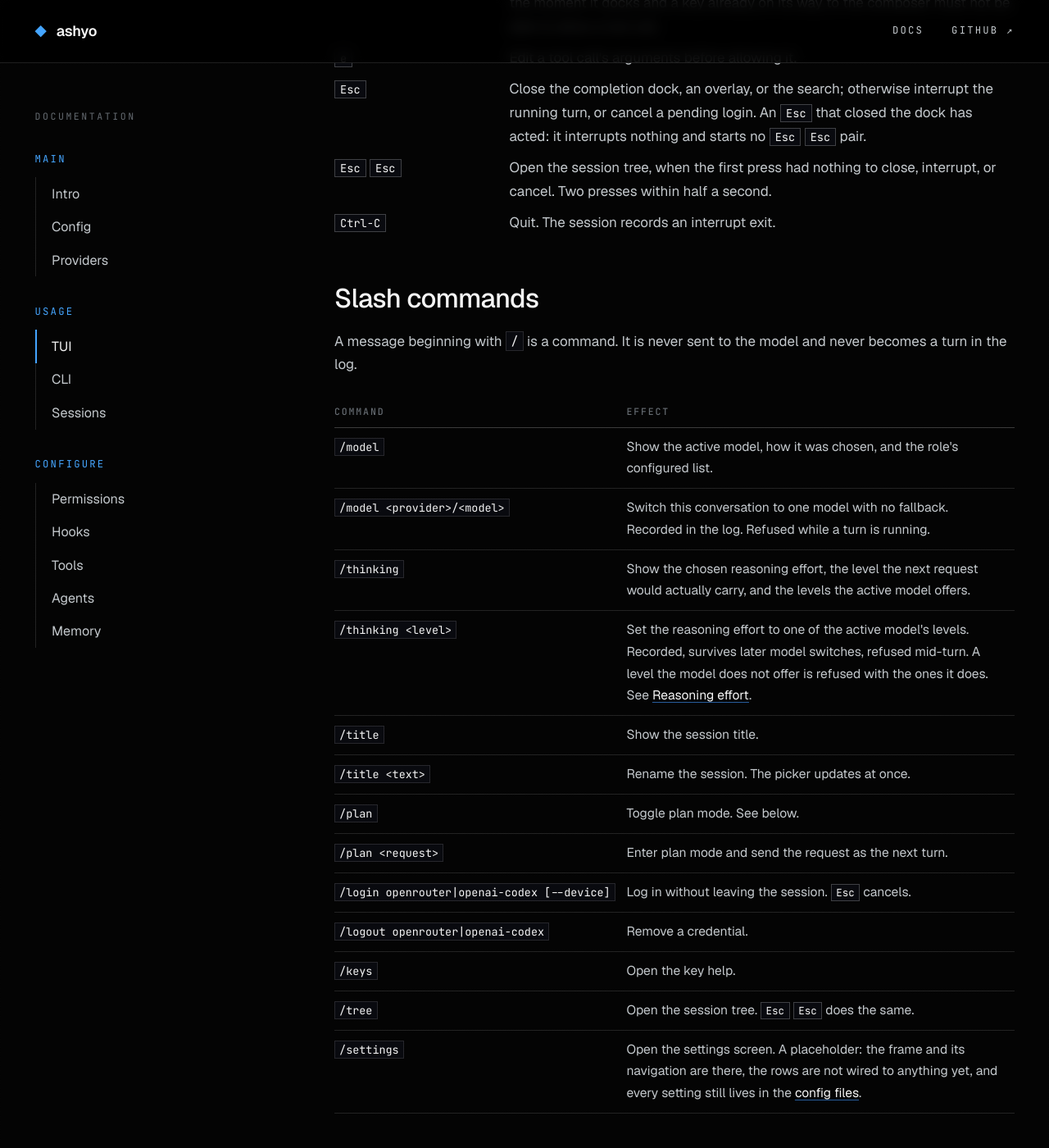
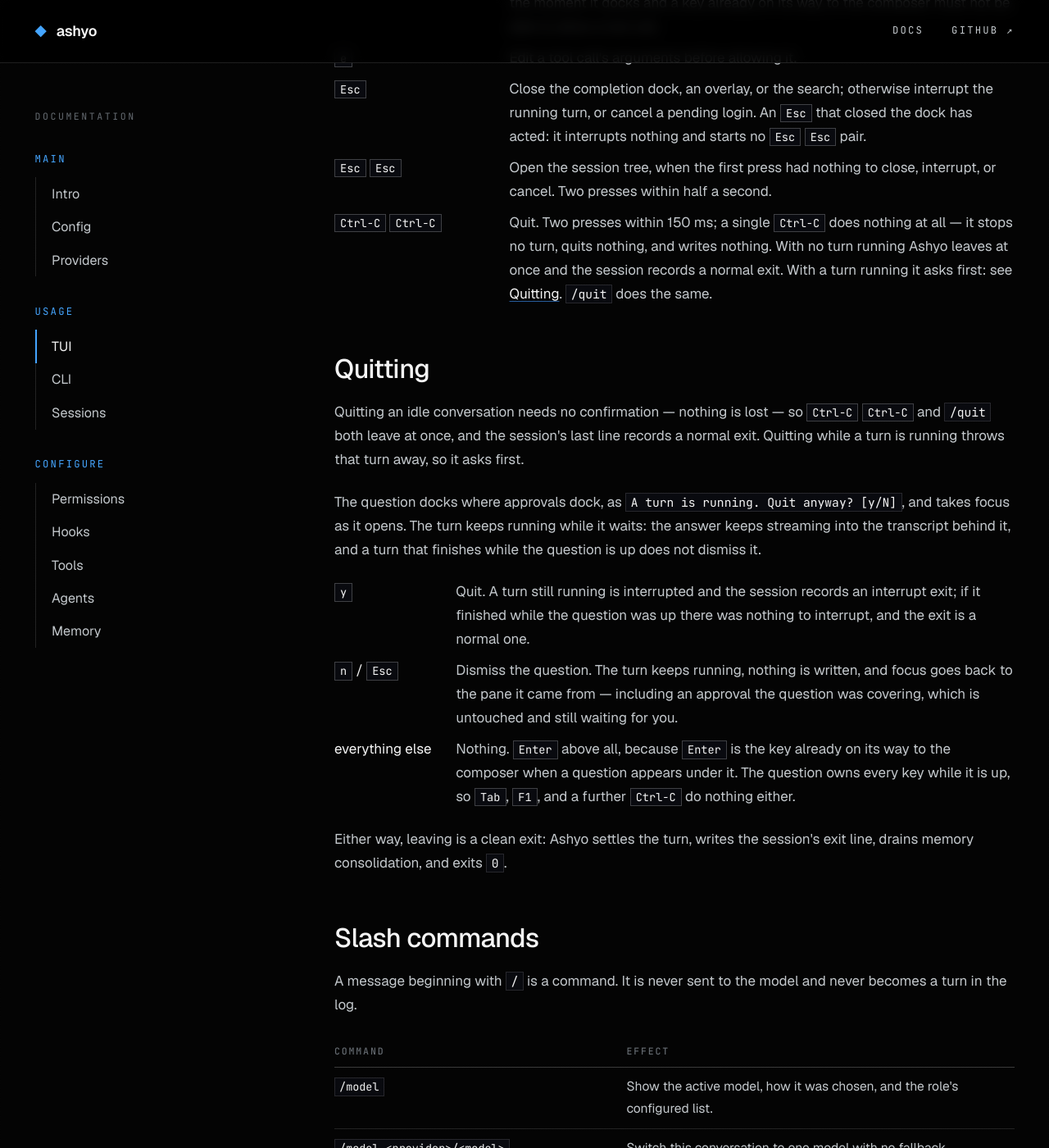
Before and after one commit to ashyo-ai/ashyo-ai.github.io, a Jekyll site: the page built from tui.html, in a window 1280 px wide and 1400 px high, scrolled down 2084 px. Shown: the whole window at 82% size. Built offline with Jekyll 4.4.1, drawn with Linux system fonts in a browser that asks for light colours; some of the changed text lies outside the part shown.

Commit message:
Document quitting: /quit, the double Ctrl-C, and the prompt
The single Ctrl-C row is gone: one press now does nothing at all. Two
within 150 ms quit, as does /quit, at once when nothing is running and
after a docked [y/N] question when a turn is. A new Quitting section
gives the question its own keys — y, n and Esc, and nothing else — and
says what happens to the turn and to the session's exit line either way.

```diff
--- a/tui.html
+++ b/tui.html
@@ -33,8 +33,18 @@
 <dt><kbd>e</kbd></dt><dd>Edit a tool call's arguments before allowing it.</dd>
 <dt><kbd>Esc</kbd></dt><dd>Close the completion dock, an overlay, or the search; otherwise interrupt the running turn, or cancel a pending login. An <kbd>Esc</kbd> that closed the dock has acted: it interrupts nothing and starts no <kbd>Esc</kbd> <kbd>Esc</kbd> pair.</dd>
 <dt><kbd>Esc</kbd> <kbd>Esc</kbd></dt><dd>Open the session tree, when the first press had nothing to close, interrupt, or cancel. Two presses within half a second.</dd>
-<dt><kbd>Ctrl-C</kbd></dt><dd>Quit. The session records an interrupt exit.</dd>
+<dt><kbd>Ctrl-C</kbd> <kbd>Ctrl-C</kbd></dt><dd>Quit. Two presses within 150 ms; a single <kbd>Ctrl-C</kbd> does nothing at all — it stops no turn, quits nothing, and writes nothing. With no turn running Ashyo leaves at once and the session records a normal exit. With a turn running it asks first: see <a href="#quitting">Quitting</a>. <code>/quit</code> does the same.</dd>
 </dl>
+
+<h2 id="quitting">Quitting</h2>
+<p>Quitting an idle conversation needs no confirmation — nothing is lost — so <kbd>Ctrl-C</kbd> <kbd>Ctrl-C</kbd> and <code>/quit</code> both leave at once, and the session's last line records a normal exit. Quitting while a turn is running throws that turn away, so it asks first.</p>
+<p>The question docks where approvals dock, as <code>A turn is running. Quit anyway? [y/N]</code>, and takes focus as it opens. The turn keeps running while it waits: the answer keeps streaming into the transcript behind it, and a turn that finishes while the question is up does not dismiss it.</p>
+<dl>
+<dt><kbd>y</kbd></dt><dd>Quit. A turn still running is interrupted and the session records an interrupt exit; if it finished while the question was up there was nothing to interrupt, and the exit is a normal one.</dd>
+<dt><kbd>n</kbd> / <kbd>Esc</kbd></dt><dd>Dismiss the question. The turn keeps running, nothing is written, and focus goes back to the pane it came from — including an approval the question was covering, which is untouched and still waiting for you.</dd>
+<dt>everything else</dt><dd>Nothing. <kbd>Enter</kbd> above all, because <kbd>Enter</kbd> is the key already on its way to the composer when a question appears under it. The question owns every key while it is up, so <kbd>Tab</kbd>, <kbd>F1</kbd>, and a further <kbd>Ctrl-C</kbd> do nothing either.</dd>
+</dl>
+<p>Either way, leaving is a clean exit: Ashyo settles the turn, writes the session's exit line, drains memory consolidation, and exits <code>0</code>.</p>
 
 <h2 id="commands">Slash commands</h2>
 <p>A message beginning with <code>/</code> is a command. It is never sent to the model and never becomes a turn in the log.</p>
@@ -53,6 +63,7 @@
 <tr><td><code>/keys</code></td><td>Open the key help.</td></tr>
 <tr><td><code>/tree</code></td><td>Open the session tree. <kbd>Esc</kbd> <kbd>Esc</kbd> does the same.</td></tr>
 <tr><td><code>/settings</code></td><td>Open the settings screen. A placeholder: the frame and its navigation are there, the rows are not wired to anything yet, and every setting still lives in the <a href="config.html">config files</a>.</td></tr>
+<tr><td><code>/quit</code></td><td>Quit. Asks first while a turn is running; <kbd>Ctrl-C</kbd> <kbd>Ctrl-C</kbd> does the same. See <a href="#quitting">Quitting</a>.</td></tr>
 </table>
 
 <h2 id="completion">Command completion</h2>
```
